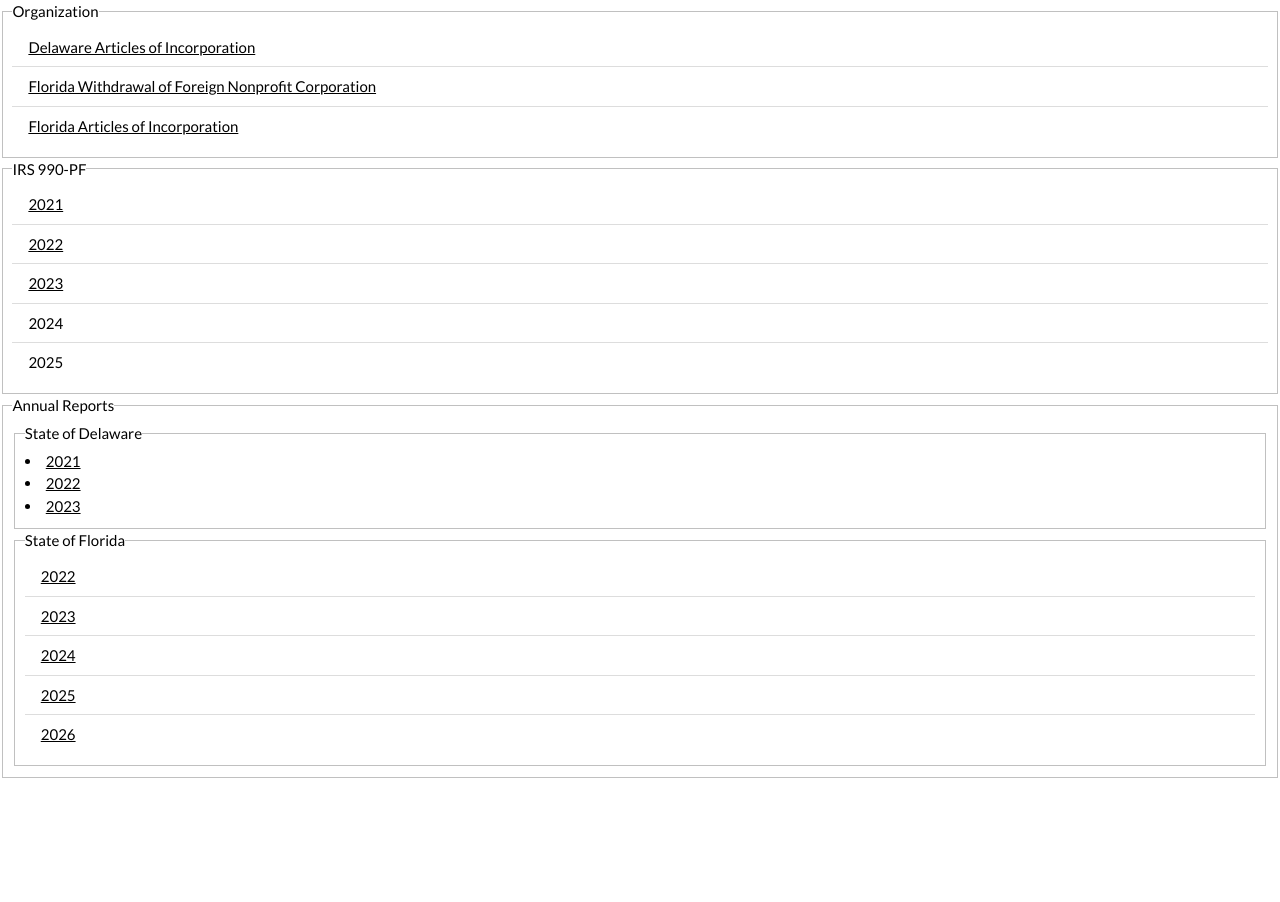
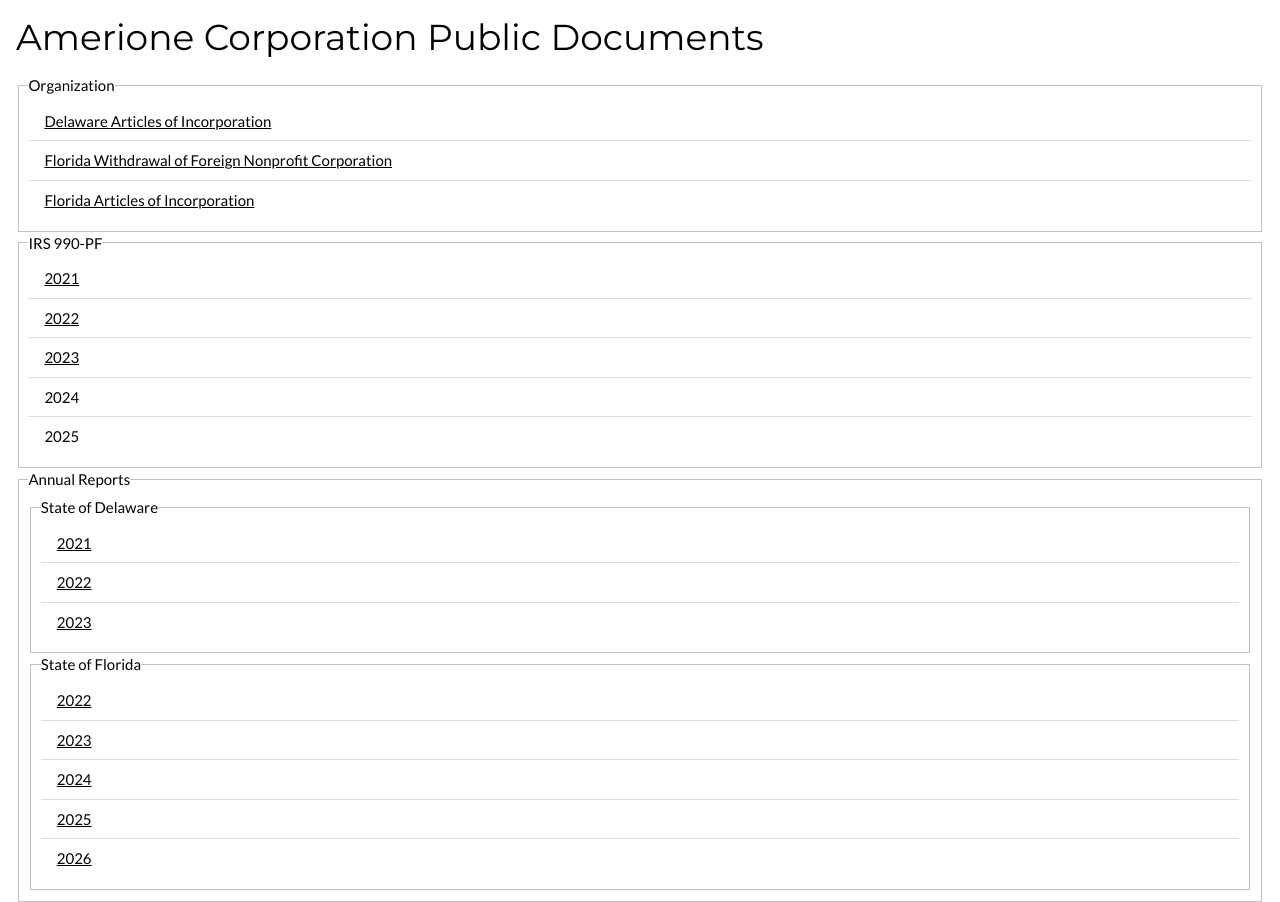
Before and after one commit to amerione-corporation/public-docs, a plain HTML site: page index.html in a window 1280 px wide. Before the commit the page ends 800 px from the top, so only its background shows below. Drawn offline with nearby package versions, Linux system fonts and the light colour scheme.

Commit message:
fix w3-ul for DE; added page header

```diff
--- a/index.html
+++ b/index.html
@@ -18,7 +18,8 @@ body,h1,h2,h3,h4,h5,h6 {
     font-size:200px;
 }
 </style>
-<body>
+<body class="w3-container">
+    <h1>Amerione Corporation Public Documents</h1>
     <fieldset>
         <legend>Organization</legend>
         <ul class="w3-ul">
@@ -41,9 +42,11 @@ body,h1,h2,h3,h4,h5,h6 {
         <legend>Annual Reports</legend>
         <fieldset>
             <legend>State of Delaware</legend>
+            <ul class="w3-ul">
                 <li><a href="./Annual Reports/DE/DE_ANNUALREPORT_2021_Confirmation.pdf" target="_blank">2021</a></li>
                 <li><a href="./Annual Reports/DE/DE_ANNUALREPORT_2022_Confirmation.pdf" target="_blank">2022</a></li>
                 <li><a href="./Annual Reports/DE/DE_ANNUALREPORT_2023_Confirmation.pdf" target="_blank">2023</a></li>
+            </ul>
         </fieldset>
         <fieldset>
             <legend>State of Florida</legend>
```
